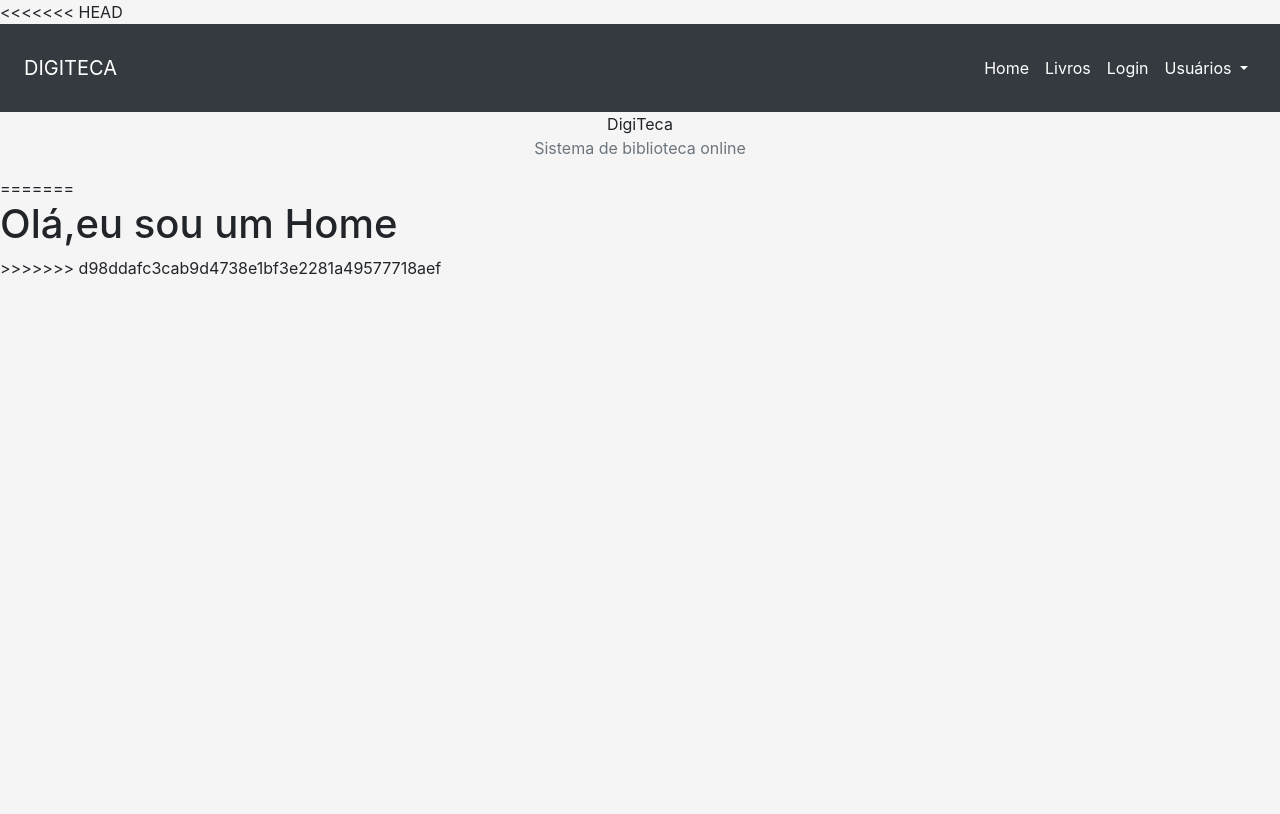
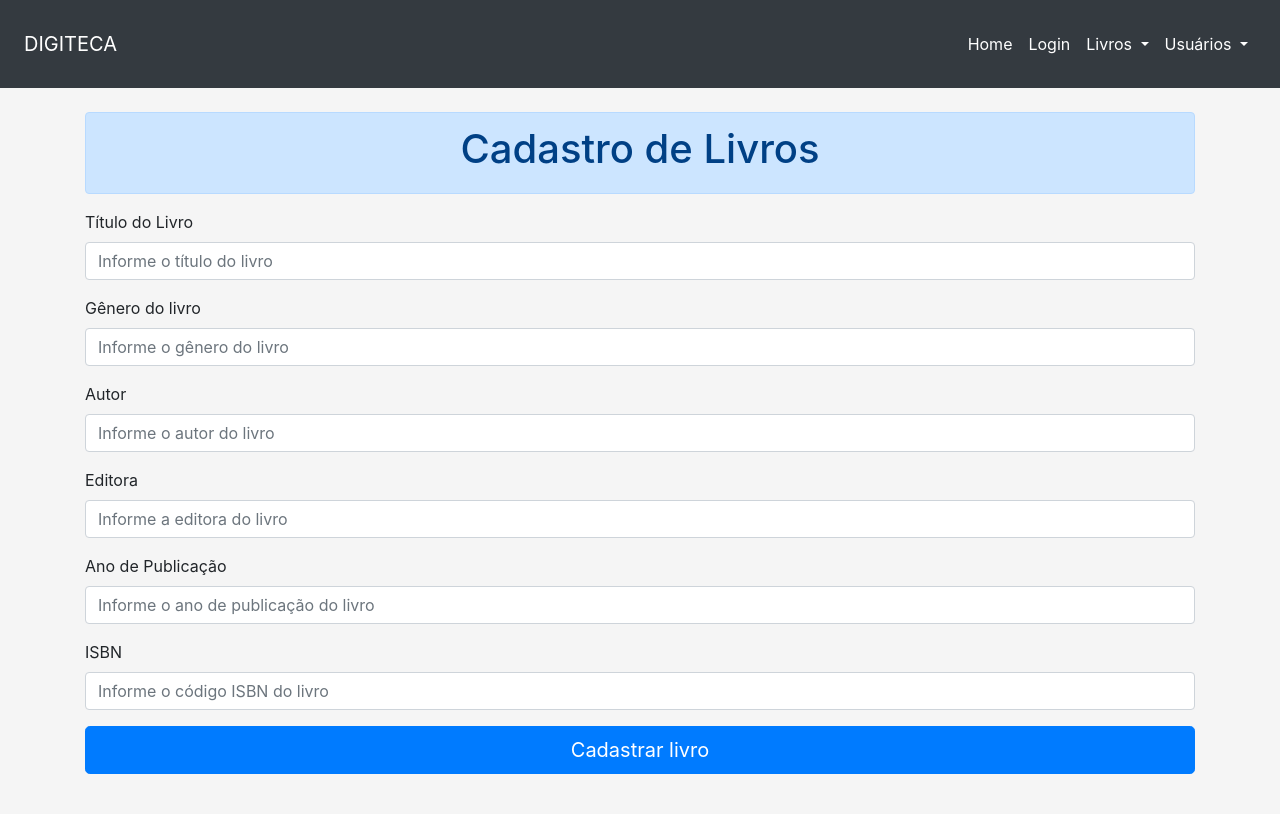
Before and after one commit to gabrielogregorio/digiteca, a PHP site: page /digiteca/cadLivros.php in a window 1280 px wide. Before the commit the page ends 275 px from the top, so only its background shows below. Run offline with PHP 8.4, Linux system fonts and the light colour scheme.

Commit message:
alterações na parte do livro

```diff
--- a/cadLivros.php
+++ b/cadLivros.php
@@ -1,15 +1,66 @@
-<!DOCTYPE html>
-<html lang="pt-br">
-<head>
-    <meta charset="utf-8">
-    <title>Livros</title>
+<?php include('layout/header.html'); ?>
+<?php include('layout/navbar.php'); ?>
 
-    <link rel="stylesheet" href="https://cdnjs.cloudflare.com/ajax/libs/font-awesome/4.7.0/css/font-awesome.min.css" integrity="sha256-eZrrJcwDc/3uDhsdt61sL2oOBY362qM3lon1gyExkL0=" crossorigin="anonymous" />
-    <link rel="stylesheet" href="https://stackpath.bootstrapcdn.com/bootstrap/4.5.0/css/bootstrap.min.css" integrity="sha384-9aIt2nRpC12Uk9gS9baDl411NQApFmC26EwAOH8WgZl5MYYxFfc+NcPb1dKGj7Sk" crossorigin="anonymous">
-</head>
-<body>
+	<div class="container mx-auto mt-4">
 
-	<?php
-        include("home.php");
-    ?>
-<body>
+		<div class="alert alert-primary text-center">
+			<h1>Cadastro de Livros</h1>
+		</div>
+
+
+			<form action="cadLivrosBD.php" method="post">
+
+				<div class="form-group">
+					<label>Título do Livro</label>
+					<input type="text" class="form-control" name="titulolivro" placeholder="Informe o título do livro">
+				</div>
+
+				<div class="form-group">
+					<label>Gênero do livro</label>
+					<input type="text" class="form-control" name="generolivro" placeholder="Informe o gênero do livro">
+				</div>
+
+				<div class="form-group">
+					<label>Autor</label>
+					<input type="text" class="form-control" name="autorlivro" placeholder="Informe o autor do livro">
+				</div>
+
+				<div class="form-group">
+					<label>Editora</label>
+					<input type="text" class="form-control" name="editoralivro" placeholder="Informe a editora do livro">
+				</div>
+
+				<div class="form-group">
+					<label>Ano de Publicação</label>
+					<input type="text" class="form-control" name="anolivro" placeholder="Informe o ano de publicação do livro">
+				</div>
+
+				<div class="form-group">
+					<label>ISBN</label>
+					<input type="text" class="form-control" name="isbnlivro" placeholder="Informe o código ISBN do livro">
+				</div>
+
+				<div>
+					<button class="btn btn-lg btn-primary btn-block" type="submit">Cadastrar livro</button>
+				</div>
+
+			</form>
+
+		</div>
+	</div>
+
+
+
+
+
+
+
+
+
+
+
+
+
+
+
+<?php include('layout/footer.html'); ?>
--- a/layout/navbar.php
+++ b/layout/navbar.php
@@ -12,21 +12,29 @@
                 <a class="nav-link" href="home.php">Home</a>
             </li>
 
-            <li class="nav-item active">
-                <a class="nav-link" href="livros.php">Livros</a>
+             <li class="nav-item active">
+                <a class="nav-link" href="layout/login.php">Login</a>
             </li>
 
-            <li class="nav-item active">
-                <a class="nav-link" href="layout/login.php">Login</a>
+            <li class="nav-item dropdown active" >
+                <a class="nav-link dropdown-toggle" href="#" id="navbarDropdown" role="button" data-toggle="dropdown" aria-haspopup="true" aria-expanded="false">
+                    Livros
+                </a>
+                <div class="dropdown-menu dropdown-menu-right"  aria-labelledby="navbarDropdown">
+                    <a class="dropdown-item" href="cadLivros.php">Cadastrar Livros</a>
+                    <a class="dropdown-item" href="visLivros.php">Visualizar Livros</a>
+              </div>
             </li>
+
+
 
             <li class="nav-item dropdown active" >
                 <a class="nav-link dropdown-toggle" href="#" id="navbarDropdown" role="button" data-toggle="dropdown" aria-haspopup="true" aria-expanded="false">
                     Usuários
                 </a>
                 <div class="dropdown-menu dropdown-menu-right"  aria-labelledby="navbarDropdown">
-                    <a class="dropdown-item" href="cadUsuarios.php">Cadastrar</a>
-                    <a class="dropdown-item" href="visUsuarios.php">Visualizar</a>
+                    <a class="dropdown-item" href="cadUsuarios.php">Cadastrar Usuários</a>
+                    <a class="dropdown-item" href="visUsuarios.php">Visualizar Usuários</a>
               </div>
             </li>
         </ul>
```
Also changed, not shown: visLivros.php (added, +66 -0 lines), assets/images/editar.png (added), assets/images/excluir.png (added), visLivrosBD.php (added).
